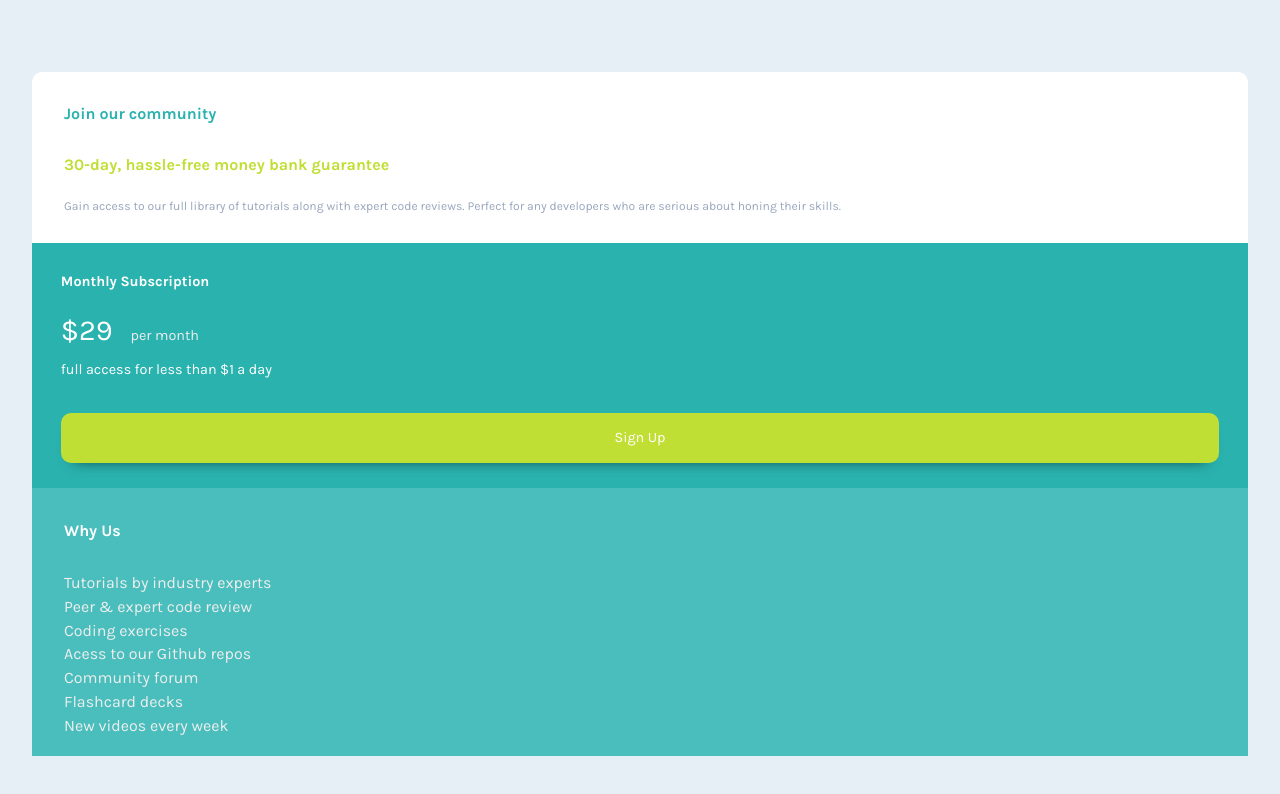
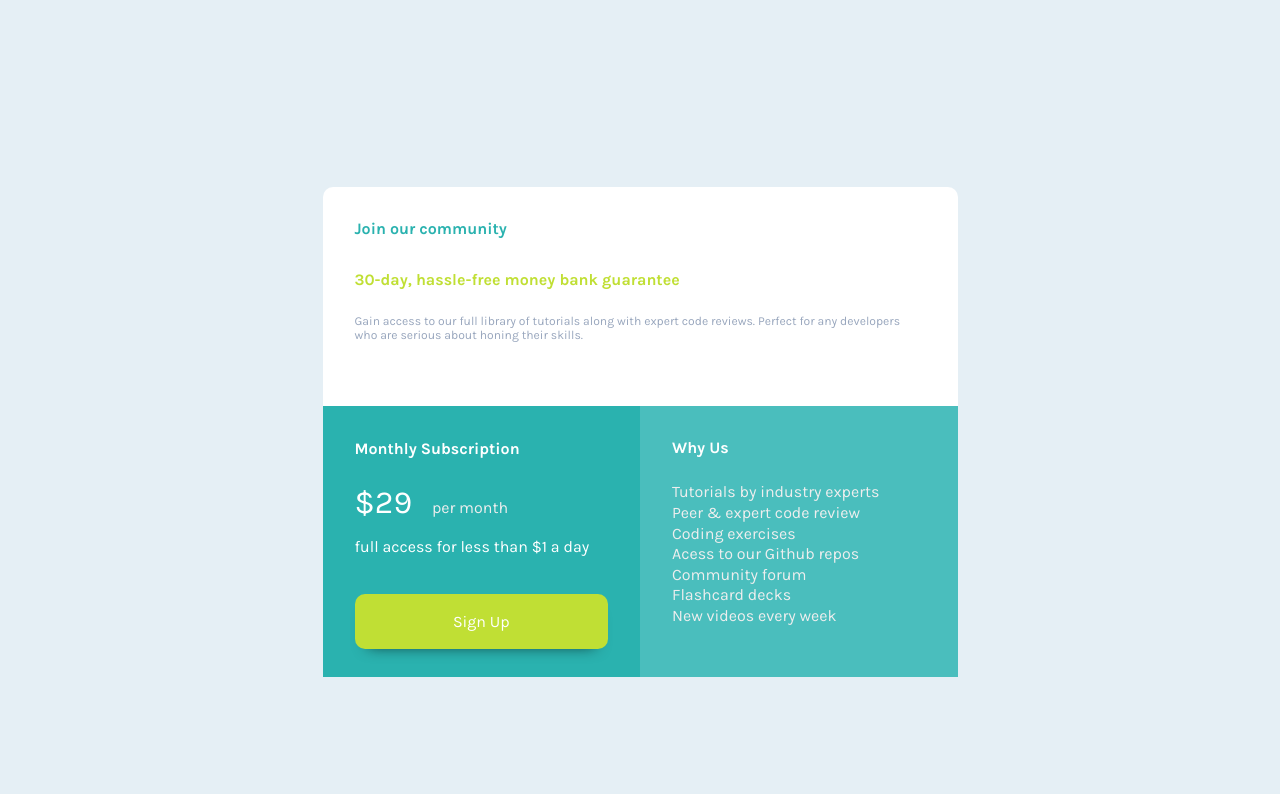
Before and after one commit to Mrbanano/Single-price-grid-component, a plain HTML site: page index.html in a window 1280 px wide. Drawn offline with Linux system fonts and the light colour scheme.

Commit message:
desktop version ready

```diff
--- a/static/css/Style.css
+++ b/static/css/Style.css
@@ -95,7 +95,6 @@ body {
   padding: 2.071em 0;
   font-size: 1em;
   font-weight: 700;
-
 }
 .footer ul{
   list-style: none;
@@ -105,3 +104,31 @@ body {
 .footer li{
    margin: 0 0 0.3em 0;
 }
+
+
+/*Web view*/
+
+@media(min-width: 800px){
+  *{
+    font-size: 16px;
+  }
+  .card{
+    margin: 11.71em auto;
+    width: 635px;
+    height: 475px;
+  }
+  .card-header{
+    width: 100%;
+    height: 219px;
+  }
+  .card-body{
+    display: grid;
+    grid-template-columns: 1fr 1fr;
+  }
+  .footer h2{
+    padding: 2em 0 1.57em;
+  }
+  .footer li{
+   margin: 0 0 0.1em 0;
+}
+}
```
